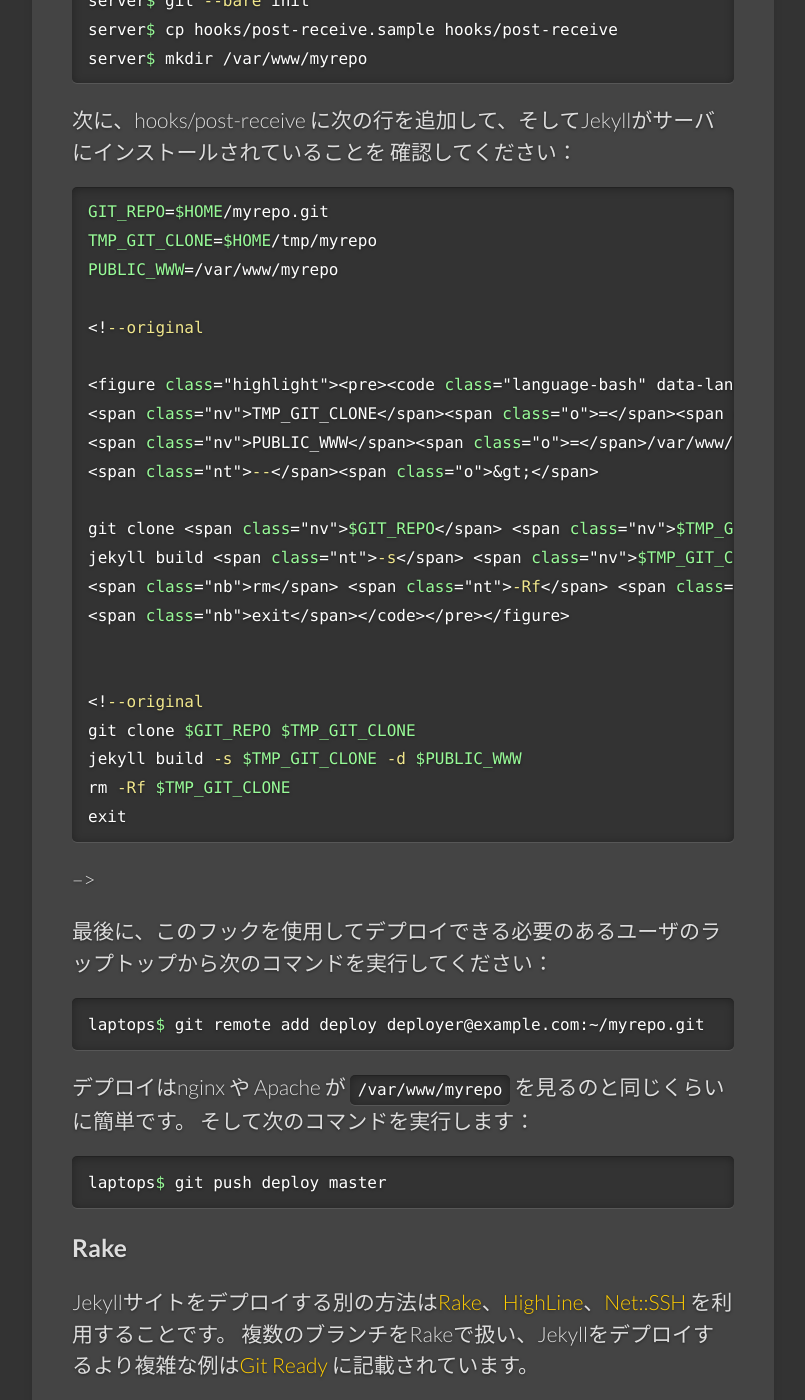
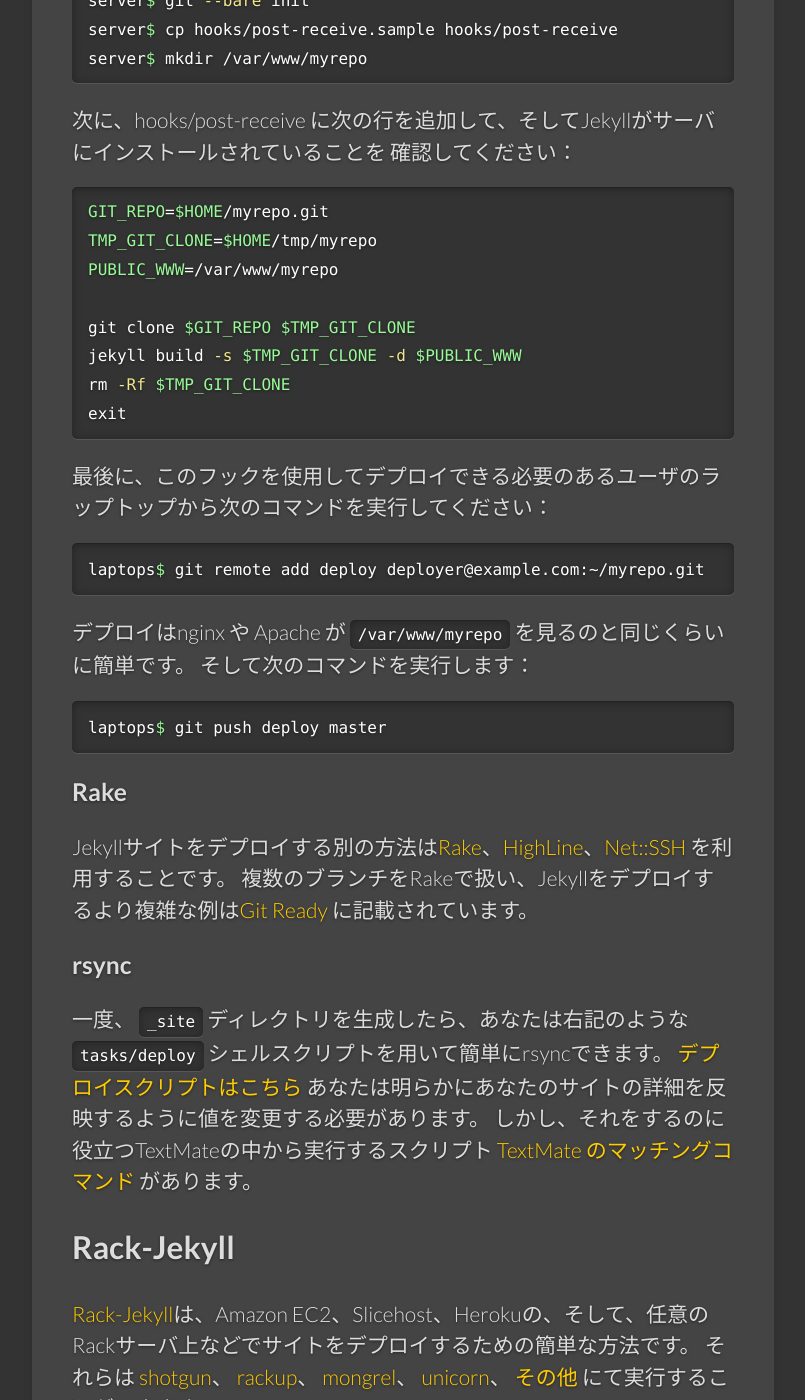
Before and after one commit to jekyllrb-ja/jekyllrb-ja.github.io, a Jekyll site: the page built from docs/deployment-methods.md, in a window 1280 px wide and 1400 px high, scrolled down 1948 px. Shown: the whole window, without its empty margins (139-944 px from the left). Built offline with Jekyll 4.4.1, drawn with Linux system fonts in a browser that asks for light colours; some web fonts are replaced.

Commit message:
highlighタグ対応修正

```diff
--- a/docs/deployment-methods.md
+++ b/docs/deployment-methods.md
@@ -133,13 +133,6 @@
 TMP_GIT_CLONE=$HOME/tmp/myrepo
 PUBLIC_WWW=/var/www/myrepo
 
-<!--original
-{% highlight bash %}
-GIT_REPO=$HOME/myrepo.git
-TMP_GIT_CLONE=$HOME/tmp/myrepo
-PUBLIC_WWW=/var/www/myrepo
--->
-
 git clone $GIT_REPO $TMP_GIT_CLONE
 jekyll build -s $TMP_GIT_CLONE -d $PUBLIC_WWW
 rm -Rf $TMP_GIT_CLONE
@@ -147,6 +140,11 @@
 {% endhighlight %}
 
 <!--original
+{% highlight bash %}
+GIT_REPO=$HOME/myrepo.git
+TMP_GIT_CLONE=$HOME/tmp/myrepo
+PUBLIC_WWW=/var/www/myrepo
+
 git clone $GIT_REPO $TMP_GIT_CLONE
 jekyll build -s $TMP_GIT_CLONE -d $PUBLIC_WWW
 rm -Rf $TMP_GIT_CLONE
```
